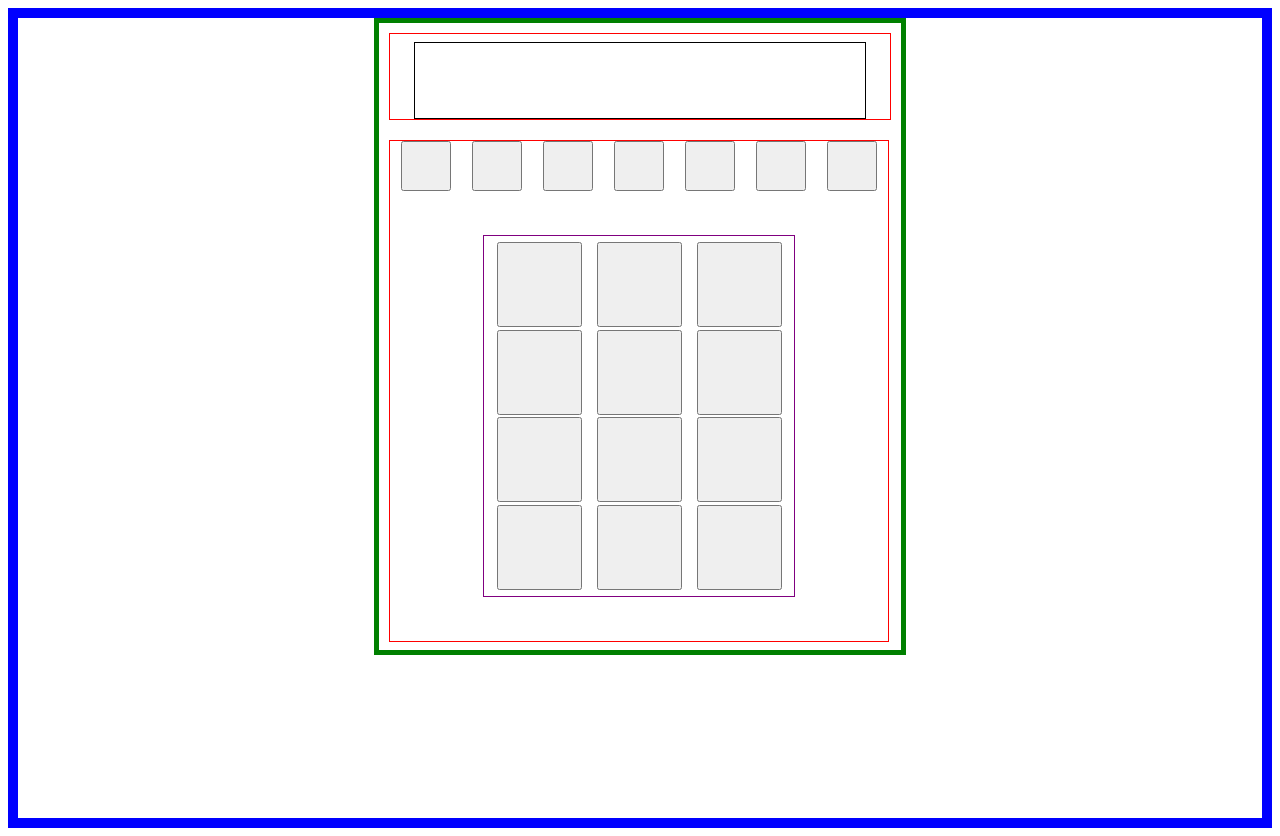
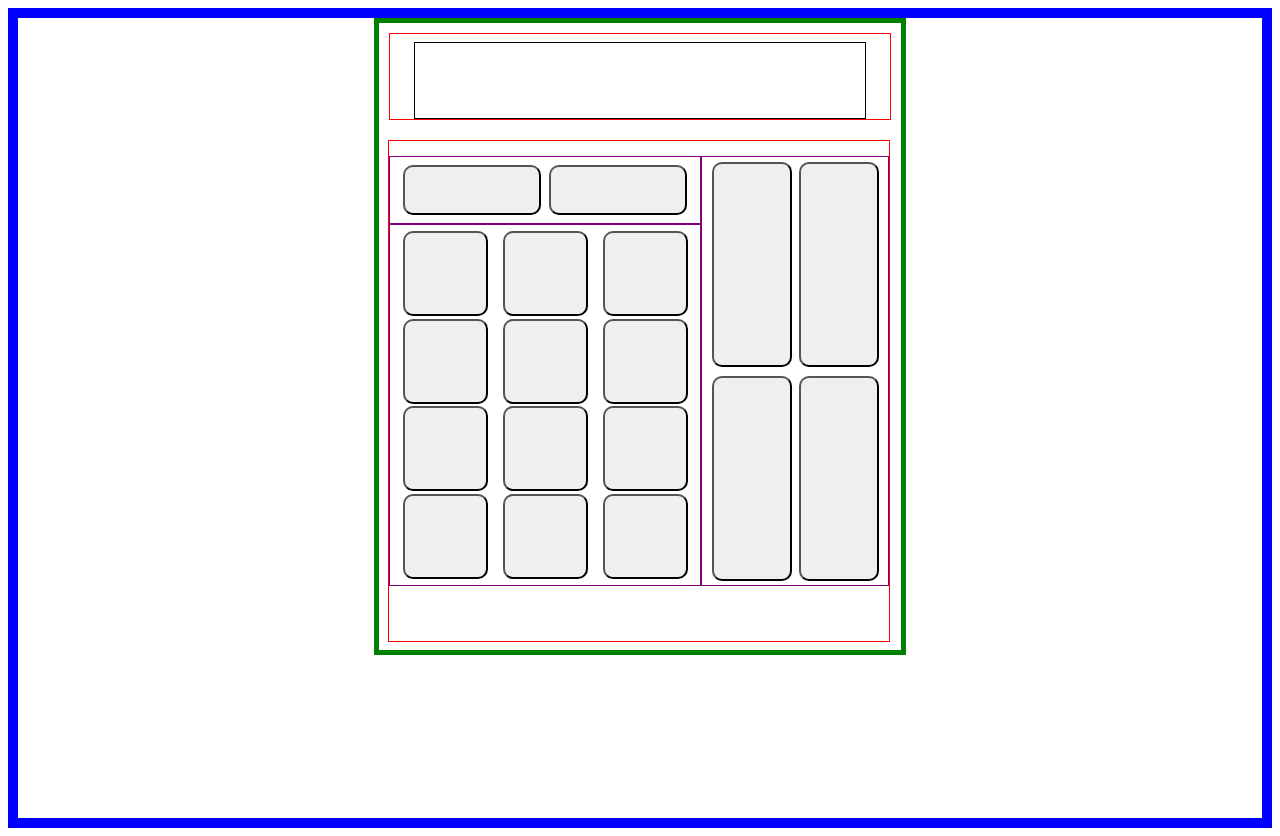
Before and after one commit to Rugwall01/TOP_Calculator, a plain HTML site: page index.html in a window 1280 px wide. Drawn offline with Linux system fonts and the light colour scheme.

Commit message:
added more divs and arranged initial button layout, added border radius to all buttons

```diff
--- a/index.html
+++ b/index.html
@@ -20,13 +20,11 @@
                         </div>
                         <div class="input">
                             <div id="buttons">
-                                <button class="plus"></button>
-                                <button class="minus"></button>
-                                <button class="times"></button>
-                                <button class="dividedBy"></button>
-                                <button class="equals"></button>
-                                <button class="point"></button>
-                                <button class="clear"></button>
+                                <div id="leftBtns">
+                                    <div class="resetBtns">
+                                        <button id="clear"></button>
+                                        <button id="allClear"></button>
+                                    </div>
                                     <div id="numberBtns">
                                         <button class="n 1"></button>
                                         <button class="n 2"></button>
@@ -42,6 +40,13 @@
                                         <button id="equals"></button>
                                     </div>
                                 </div>
+                                <div class="operatorBtns">
+                                    <button class="plus"></button>
+                                    <button class="minus"></button>
+                                    <button class="times"></button>
+                                    <button class="dividedBy"></button>
+                                </div>
+                            </div>
                         </div>
                     </div>
                 </div>
--- a/styles.css
+++ b/styles.css
@@ -42,8 +42,7 @@
     width: 500px;
     height: 500px;
     display: flex;
-    justify-content: space-around;
-    flex-wrap: wrap;
+
 
     border: 1px solid red;
 
@@ -52,6 +51,7 @@
 button {
     width: 50px;
     height: 50px;
+    border-radius: 10px;
 
 }
 
@@ -83,3 +83,46 @@ button {
     align-items: center;
 
 }
+
+#leftBtns {
+    display: flex;
+    flex-direction: column;
+    /*justify-content: space-around;*/
+}
+
+.resetBtns {
+    border: 1px solid purple;
+    padding-left: 13px;
+    padding-right: 13px;
+    padding-top: 8px;
+    padding-bottom: 8px;
+    margin-top: 15px;
+    display: flex;
+    justify-content: space-between;
+
+}
+
+.operatorBtns {
+    border: 1px solid purple;
+    width: 200px;
+    height: 428px;
+    margin-top: 15px;
+    display: flex;
+    flex-direction: column;
+    flex-wrap: wrap;
+    align-items: center;
+    justify-content: space-around;
+    padding-left: 6px;
+    padding-right: 6px;
+
+}
+
+.resetBtns button {
+    width: 138px;
+}
+
+.operatorBtns button {
+    height: 205px;
+    width: 80px;
+
+}
```
Lines whose indentation alone changed are shown as unchanged.
